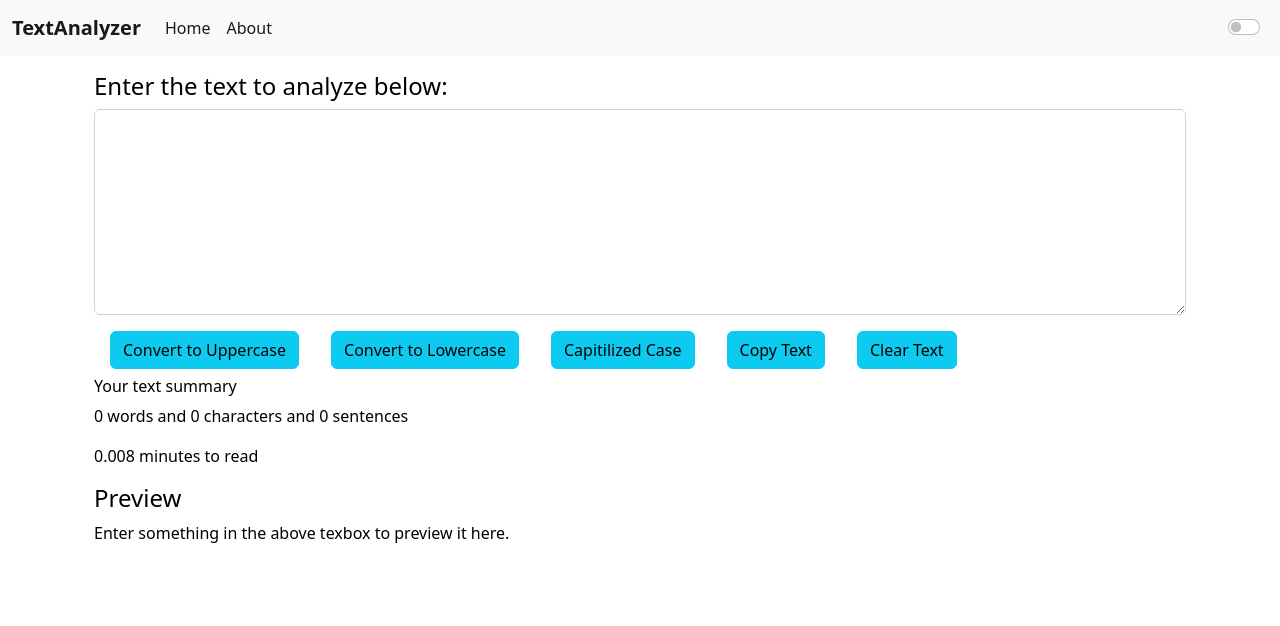
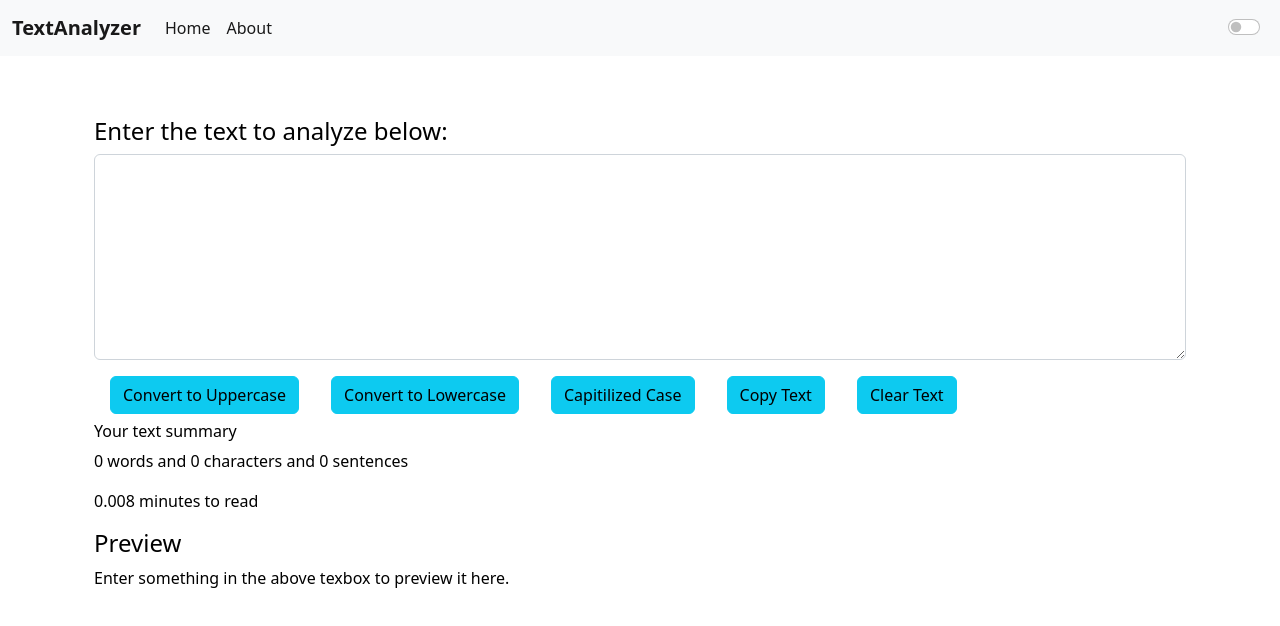
Before and after one commit to shamimkhaled/ReactJS, a React (Create React App) app in the folder TextAnalyzer/: page / in a window 1280 px wide. Shown: the top 626 px of the page. Built offline with nearby package versions, Linux system fonts and the light colour scheme.

Commit message:
Update Alert.js

```diff
--- a/TextAnalyzer/src/components/Alert.js
+++ b/TextAnalyzer/src/components/Alert.js
@@ -2,9 +2,11 @@ import React from 'react'
 
 export default function Alert(props) {
   return (
-    props.alert && <div className={`alert alert-warning alert-dismissible fade show`} role="alert">
+    <div style={{height: '45px'}} >
+     {props.alert && <div className={`alert alert-warning alert-dismissible fade show`} role="alert">
         <strong>{props.alert.type}</strong>: {props.alert.msg}
 
+    </div>}
     </div>
   )
 }
```
